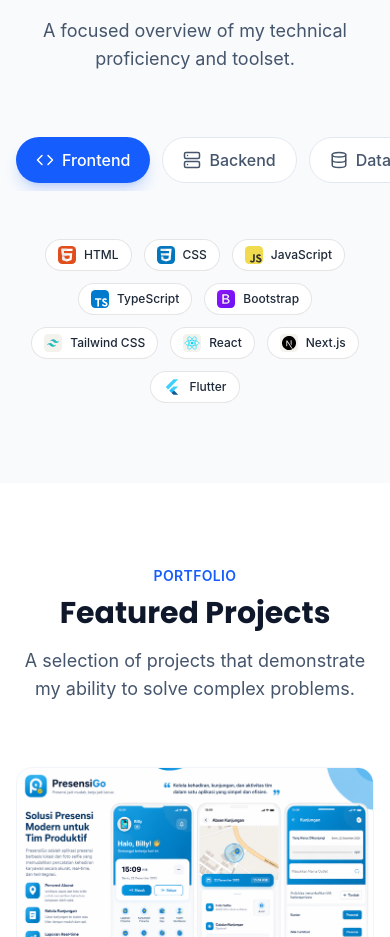
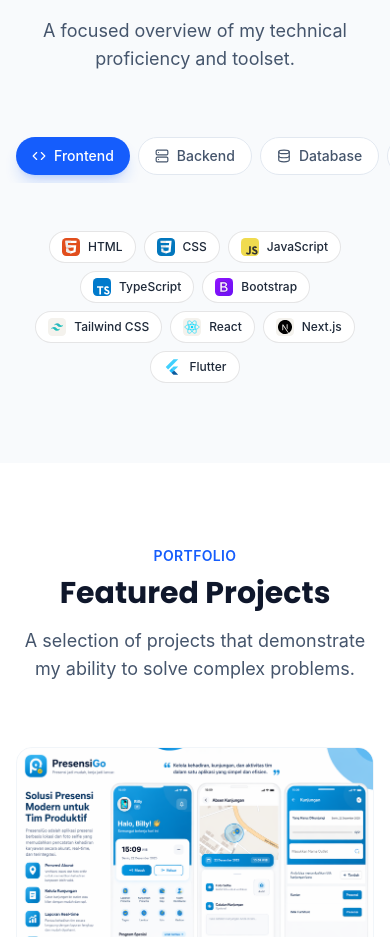
Before and after one commit to billysistian/devportfolio, a React (Vite) app: page / in a window 390 px wide. Shown: the part 2160-3097 px from the top of the page. Built offline with nearby package versions, Linux system fonts and the light colour scheme.

Commit message:
Fix Scroll

```diff
--- a/src/app/components/Skills.tsx
+++ b/src/app/components/Skills.tsx
@@ -49,20 +49,21 @@
           </p>
         </div>
 
-        <div className="flex sm:flex-wrap justify-start sm:justify-center gap-3 mb-12 overflow-x-auto pb-2 sm:pb-0 scrollbar-hide -mx-4 px-4 sm:mx-0 sm:px-0">
+        <div className="flex sm:flex-wrap justify-start sm:justify-center gap-2 sm:gap-3 mb-12 overflow-x-auto pb-2 sm:pb-0 -mx-4 px-4 sm:mx-0 sm:px-0 scrollbar-hide" style={{ scrollbarWidth: 'none', msOverflowStyle: 'none' }}>
           {skillCategories.map((category) => {
             const Icon = category.icon;
             return (
               <button
                 key={category.key}
                 onClick={() => setActiveCategory(category.key)}
-                className={`flex items-center gap-2 px-5 py-2.5 rounded-full font-medium transition-all duration-300 whitespace-nowrap flex-shrink-0 ${
+                className={`flex items-center gap-2 px-4 sm:px-5 py-2 sm:py-2.5 rounded-full text-sm sm:text-base font-medium transition-all duration-300 whitespace-nowrap flex-shrink-0 ${
                   activeCategory === category.key
                     ? 'bg-blue-600 text-white shadow-lg shadow-blue-600/20'
                     : 'bg-white text-slate-600 border border-slate-200 hover:border-blue-300 hover:text-blue-600'
                 }`}
               >
-                <Icon size={18} />
+                <Icon size={16} className="hidden sm:block" />
+                <Icon size={14} className="block sm:hidden" />
                 <span>{category.category}</span>
               </button>
             );
@@ -77,7 +78,7 @@
               animate={{ opacity: 1, y: 0 }}
               exit={{ opacity: 0, y: -10 }}
               transition={{ duration: 0.3 }}
-              className="flex flex-wrap gap-3 sm:gap-4 md:gap-5 justify-center"
+              className="flex flex-wrap gap-2 sm:gap-3 md:gap-4 justify-center"
             >
               {activeCategoryData.items.map((skill: string) => (
                 <TechBadge
```
